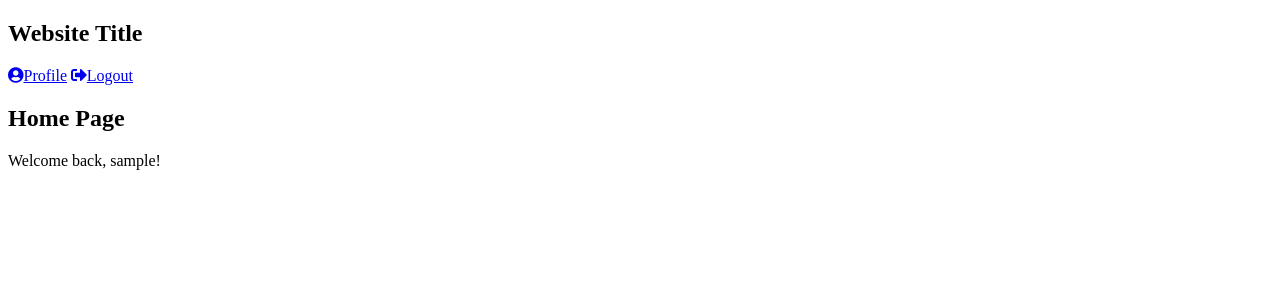
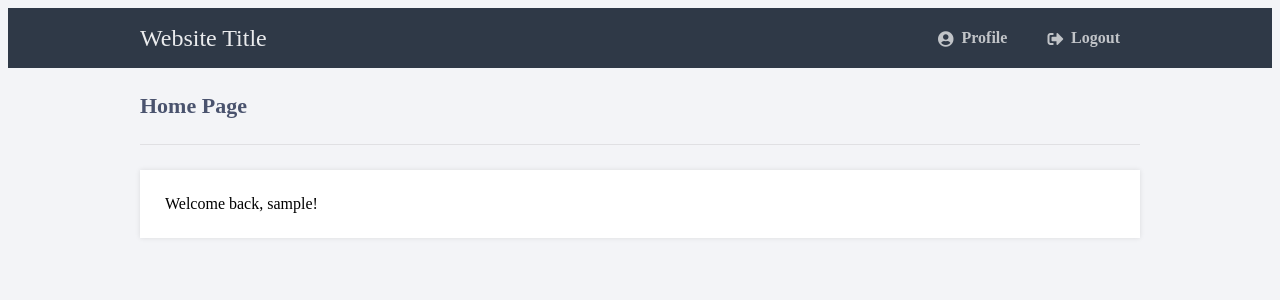
Before and after one commit to kabarton62/sakila, a PHP site: page /home.php in a window 1280 px wide. Shown: the top 300 px of the page. Run offline with PHP 8.4, Linux system fonts and the light colour scheme; the visitor is signed in with stand-in values (Sample User, id 1).

Commit message:
Update style.css

```diff
--- a/app/style.css
+++ b/app/style.css
@@ -1,64 +1,129 @@
-<?php
-// We need to use sessions, so you should always start sessions using the below code.
-session_start();
-// If the user is not logged in redirect to the login page...
-if (!isset($_SESSION['loggedin'])) {
-        header('Location: index.html');
-        exit;
+{
+  	box-sizing: border-box;
+  	font-family: -apple-system, BlinkMacSystemFont, "segoe ui", roboto, oxygen, ubuntu, cantarell, "fira sans", "droid sans", "helvetica neue", Arial, sans-serif;
+  	font-size: 16px;
+  	-webkit-font-smoothing: antialiased;
+  	-moz-osx-font-smoothing: grayscale;
 }
-$DATABASE_HOST = 'localhost';
-$DATABASE_USER = 'app';
-$DATABASE_PASS = 'vulnerables';
-$DATABASE_NAME = 'sakila';
-$con = mysqli_connect($DATABASE_HOST, $DATABASE_USER, $DATABASE_PASS, $DATABASE_NAME);
-if (mysqli_connect_errno()) {
-        exit('Failed to connect to MySQL: ' . mysqli_connect_error());
+body {
+  	background-color: #435165;
 }
-// We don't have the password or email info stored in sessions so instead we can get the results from the database.
-$stmt = $con->prepare('SELECT password, email FROM staff WHERE staff_id = ?');
-// In this case we can use the account ID to get the account info.
-$stmt->bind_param('i', $_SESSION['staff_id']);
-$stmt->execute();
-$stmt->bind_result($password, $email);
-$stmt->fetch();
-$stmt->close();
-?>
+.login {
+  	width: 400px;
+  	background-color: #ffffff;
+  	box-shadow: 0 0 9px 0 rgba(0, 0, 0, 0.3);
+  	margin: 100px auto;
+}
+.login h1 {
+  	text-align: center;
+  	color: #5b6574;
+  	font-size: 24px;
+  	padding: 20px 0 20px 0;
+  	border-bottom: 1px solid #dee0e4;
+}
+.login form {
+  	display: flex;
+  	flex-wrap: wrap;
+  	justify-content: center;
+  	padding-top: 20px;
+}
+.login form label {
+  	display: flex;
+  	justify-content: center;
+  	align-items: center;
+  	width: 50px;
+  	height: 50px;
+  	background-color: #3274d6;
+  	color: #ffffff;
+}
+.login form input[type="password"], .login form input[type="text"] {
+  	width: 310px;
+  	height: 50px;
+  	border: 1px solid #dee0e4;
+  	margin-bottom: 20px;
+  	padding: 0 15px;
+}
+.login form input[type="submit"] {
+  	width: 100%;
+  	padding: 15px;
+ 	margin-top: 20px;
+  	background-color: #3274d6;
+  	border: 0;
+  	cursor: pointer;
+  	font-weight: bold;
+  	color: #ffffff;
+  	transition: background-color 0.2s;
+}
+.login form input[type="submit"]:hover {
+	background-color: #2868c7;
+  	transition: background-color 0.2s;
+}
 
-<!DOCTYPE html>
-<html>
-        <head>
-                <meta charset="utf-8">
-                <title>Profile Page</title>
-                <link href="style.css" rel="stylesheet" type="text/css">
-                <link rel="stylesheet" href="https://use.fontawesome.com/releases/v5.7.1/css/all.css">
-        </head>
-        <body class="loggedin">
-                <nav class="navtop">
-                        <div>
-                                <h1>Website Title</h1>
-                                <a href="profile.php"><i class="fas fa-user-circle"></i>Profile</a>
-                                <a href="logout.php"><i class="fas fa-sign-out-alt"></i>Logout</a>
-                        </div>
-                </nav>
-                <div class="content">
-                        <h2>Profile Page</h2>
-                        <div>
-                                <p>Your account details are below:</p>
-                                <table>
-                                        <tr>
-                                                <td>Username:</td>
-                                                <td><?=$_SESSION['name']?></td>
-                                        </tr>
-                                        <tr>
-                                                <td>Password:</td>
-                                                <td><?=$password?></td>
-                                        </tr>
-                                        <tr>
-                                                <td>Email:</td>
-                                                <td><?=$email?></td>
-                                        </tr>
-                                </table>
-                        </div>
-                </div>
-        </body>
-</html>
+.navtop {
+	background-color: #2f3947;
+	height: 60px;
+	width: 100%;
+	border: 0;
+}
+.navtop div {
+	display: flex;
+	margin: 0 auto;
+	width: 1000px;
+	height: 100%;
+}
+.navtop div h1, .navtop div a {
+	display: inline-flex;
+	align-items: center;
+}
+.navtop div h1 {
+	flex: 1;
+	font-size: 24px;
+	padding: 0;
+	margin: 0;
+	color: #eaebed;
+	font-weight: normal;
+}
+.navtop div a {
+	padding: 0 20px;
+	text-decoration: none;
+	color: #c1c4c8;
+	font-weight: bold;
+}
+.navtop div a i {
+	padding: 2px 8px 0 0;
+}
+.navtop div a:hover {
+	color: #eaebed;
+}
+body.loggedin {
+	background-color: #f3f4f7;
+}
+.content {
+	width: 1000px;
+	margin: 0 auto;
+}
+.content h2 {
+	margin: 0;
+	padding: 25px 0;
+	font-size: 22px;
+	border-bottom: 1px solid #e0e0e3;
+	color: #4a536e;
+}
+.content > p, .content > div {
+	box-shadow: 0 0 5px 0 rgba(0, 0, 0, 0.1);
+	margin: 25px 0;
+	padding: 25px;
+	background-color: #fff;
+}
+.content > p table td, .content > div table td {
+	padding: 5px;
+}
+.content > p table td:first-child, .content > div table td:first-child {
+	font-weight: bold;
+	color: #4a536e;
+	padding-right: 15px;
+}
+.content > div p {
+	padding: 5px;
+	margin: 0 0 10px 0;
+}
```
